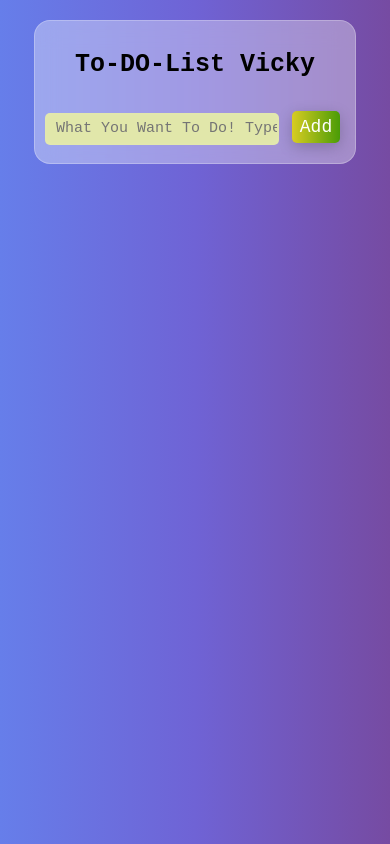
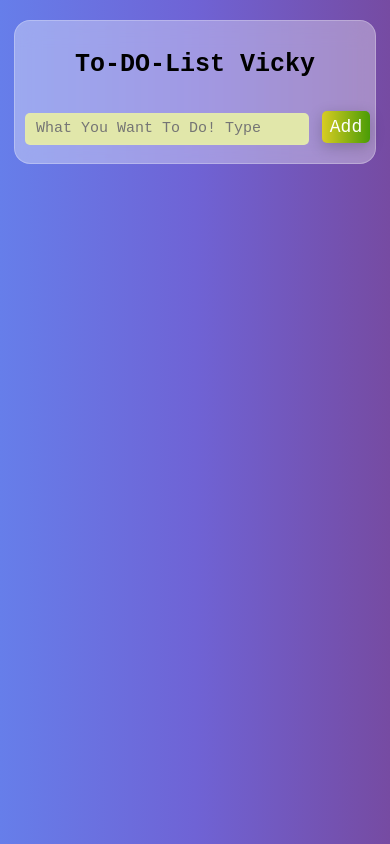
Before and after one commit to vikashagrahari43/todolist, a plain HTML site: page index.html in a window 390 px wide. Drawn offline with Linux system fonts and the light colour scheme.

Commit message:
responsive designingg3

```diff
--- a/style.css
+++ b/style.css
@@ -78,7 +78,7 @@ ul span:hover{
 }
 @media (max-width: 600px){
     .container{
-    width: 320px;
+    width: 360px;
 }
 #header{
     font-size: 25px;
@@ -86,7 +86,7 @@ ul span:hover{
 #input{
     font-size: 15px;
     height:30px;
-    width:230px;
+    width:280px;
 }
 #add{
 
```
